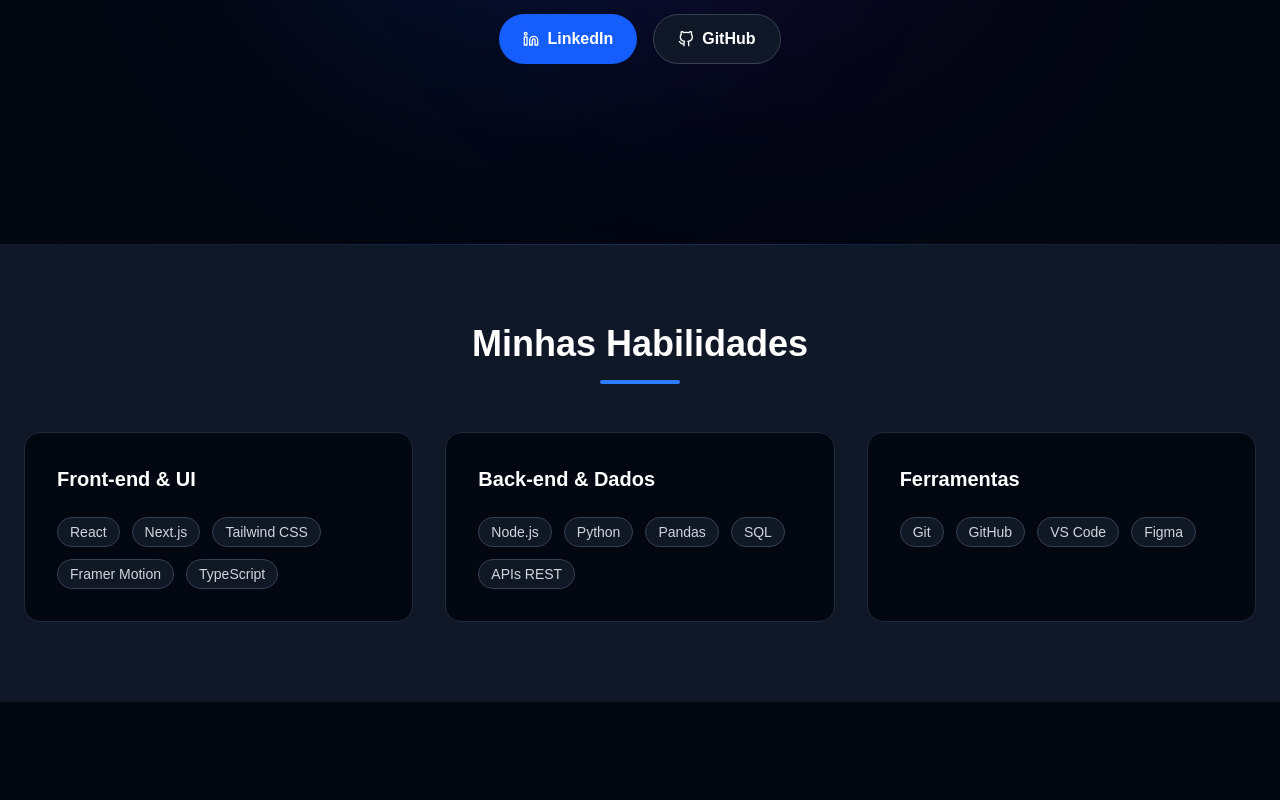
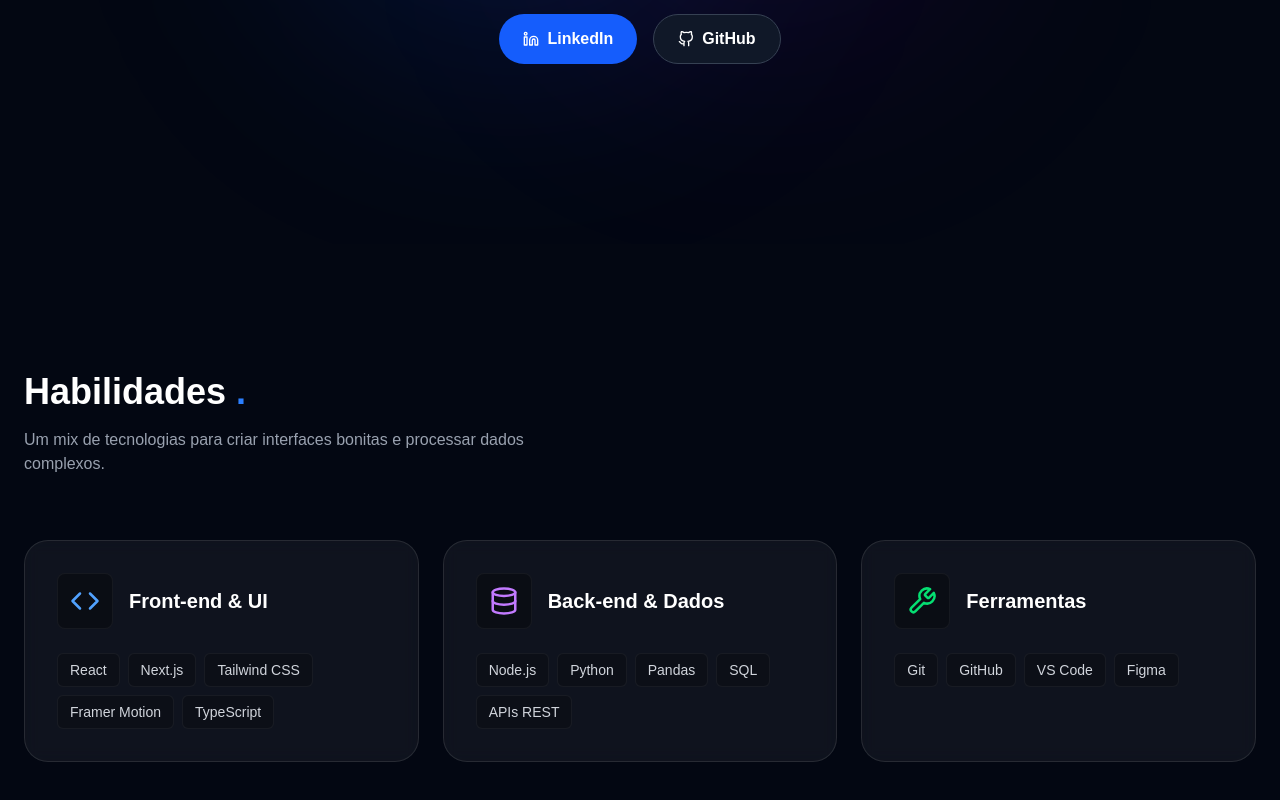
Before and after one commit to smartielo/meu-portfolio, a Next.js app: page / in a window 1280 px wide. Shown: the part 556-1356 px from the top of the page. Built offline with nearby package versions, Linux system fonts and the light colour scheme.

Commit message:
adiciona ícones e melhora o layout da seção de habilidades

```diff
--- a/src/components/sections/SkillsSection.tsx
+++ b/src/components/sections/SkillsSection.tsx
@@ -1,15 +1,25 @@
+// src/components/sections/Skills.tsx
 "use client";
 
 import { motion } from "framer-motion";
 import { profileData } from "@/data/profile";
+import { FiCode, FiDatabase, FiTool } from "react-icons/fi"; // Ícones para ilustrar
 
 export function Skills() {
+  // Mapeando ícones para categorias (opcional, mas fica bonito)
+  const getIcon = (category: string) => {
+    if (category.includes("Front-end")) return <FiCode className="text-3xl text-blue-400" />;
+    if (category.includes("Back-end")) return <FiDatabase className="text-3xl text-purple-400" />;
+    return <FiTool className="text-3xl text-green-400" />;
+  };
+
   return (
-    <section id="skills" className="py-20 bg-gray-900 relative overflow-hidden">
-      {/* Elemento decorativo de fundo (opcional) */}
-      <div className="absolute top-0 left-0 w-full h-px bg-gradient-to-r from-transparent via-blue-500/20 to-transparent" />
+    <section id="skills" className="py-32 relative overflow-hidden">
+      {/* NOTA: Removi o bg-gray-900. Agora o fundo é transparente,
+          aproveitando o fundo global dark do site.
+      */}
 
-      <div className="container mx-auto px-6">
+      <div className="container mx-auto px-6 relative z-10">
 
         {/* Título da Seção */}
         <motion.div
@@ -17,37 +27,48 @@
           whileInView={{ opacity: 1, y: 0 }}
           viewport={{ once: true }}
           transition={{ duration: 0.5 }}
-          className="mb-12 text-center"
+          className="mb-16"
         >
-          <h2 className="text-3xl font-bold text-white md:text-4xl mb-4">
-            Minhas Habilidades
+          <h2 className="text-4xl font-bold text-white mb-4">
+            Habilidades <span className="text-blue-500">.</span>
           </h2>
-          <div className="h-1 w-20 bg-blue-500 mx-auto rounded-full" />
+          <p className="text-gray-400 max-w-xl">
+            Um mix de tecnologias para criar interfaces bonitas e processar dados complexos.
+          </p>
         </motion.div>
 
         {/* Grid de Categorias */}
-        <div className="grid gap-8 md:grid-cols-3">
+        <div className="grid gap-6 md:grid-cols-3">
           {profileData.skills.map((category, index) => (
             <motion.div
               key={category.category}
-              initial={{ opacity: 0, y: 50 }}
+              initial={{ opacity: 0, y: 30 }}
               whileInView={{ opacity: 1, y: 0 }}
               viewport={{ once: true }}
-              transition={{ duration: 0.5, delay: index * 0.1 }} // Delay em cascata (um depois do outro)
-              className="group relative rounded-2xl bg-gray-950 p-8 border border-gray-800 hover:border-blue-500/50 transition-colors"
+              transition={{ duration: 0.5, delay: index * 0.1 }}
+              // AQUI ESTÁ A MÁGICA: Glassmorphism
+              className="group relative p-8 rounded-3xl
+                         bg-white/5 border border-white/10 backdrop-blur-sm
+                         hover:bg-white/10 hover:border-blue-500/30 transition-all duration-300"
             >
-              {/* Efeito de brilho no hover */}
-              <div className="absolute inset-0 bg-blue-500/5 opacity-0 group-hover:opacity-100 transition-opacity rounded-2xl" />
 
-              <h3 className="text-xl font-bold text-white mb-6 relative z-10">
-                {category.category}
-              </h3>
+              {/* Cabeçalho do Card */}
+              <div className="flex items-center gap-4 mb-6">
+                <div className="p-3 rounded-lg bg-black/30 border border-white/5">
+                  {getIcon(category.category)}
+                </div>
+                <h3 className="text-xl font-bold text-white">
+                  {category.category}
+                </h3>
+              </div>
 
-              <div className="flex flex-wrap gap-3 relative z-10">
+              {/* Lista de Skills (Tags) */}
+              <div className="flex flex-wrap gap-2">
                 {category.skills.map((skill) => (
                   <span
                     key={skill}
-                    className="px-3 py-1 text-sm font-medium text-gray-300 bg-gray-800/50 rounded-full border border-gray-700 hover:text-white hover:border-blue-500 hover:bg-blue-500/10 transition-all cursor-default"
+                    className="px-3 py-1.5 text-sm text-gray-300 bg-black/20 rounded-md border border-white/5
+                               group-hover:text-white group-hover:border-white/20 transition-colors"
                   >
                     {skill}
                   </span>
```
